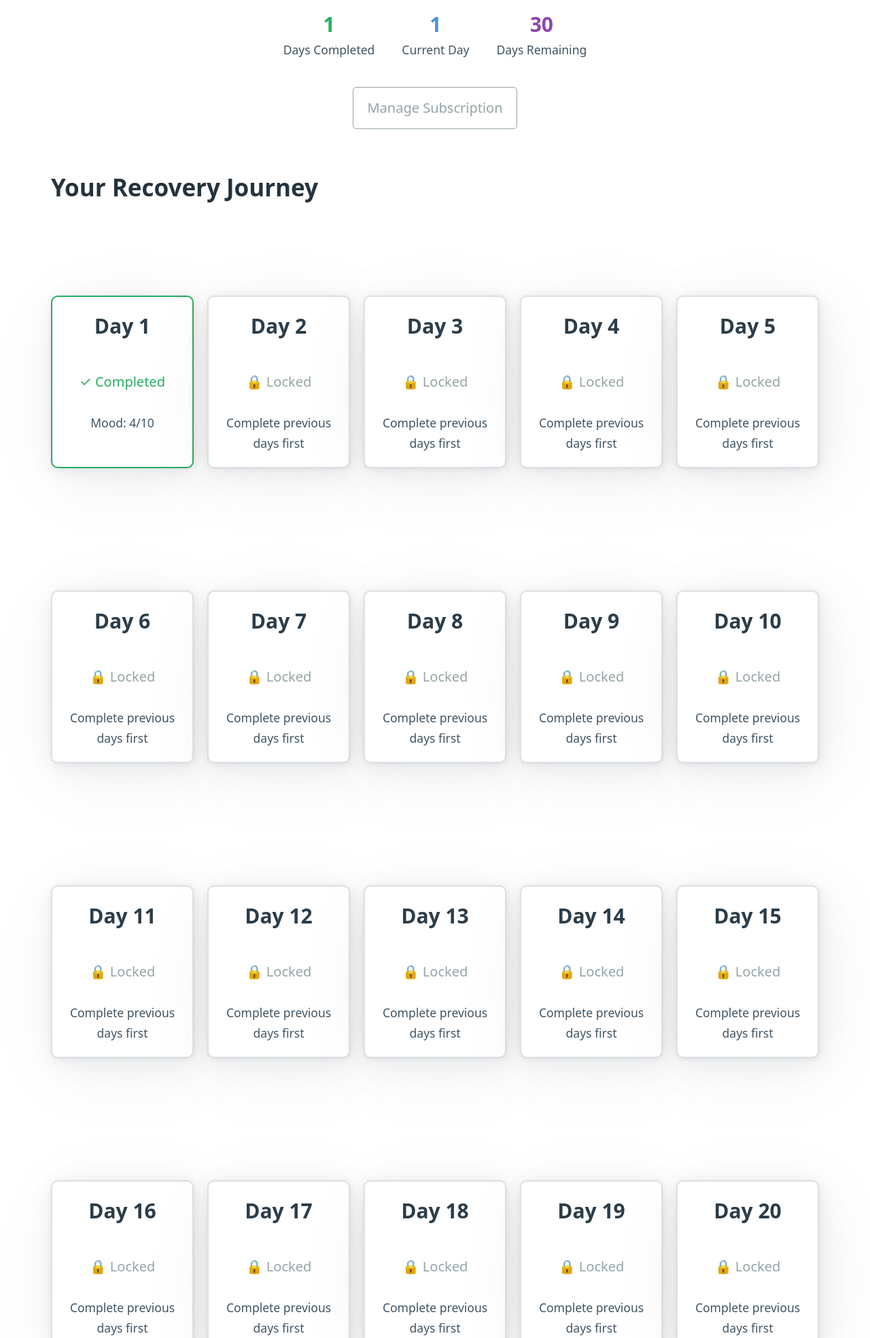
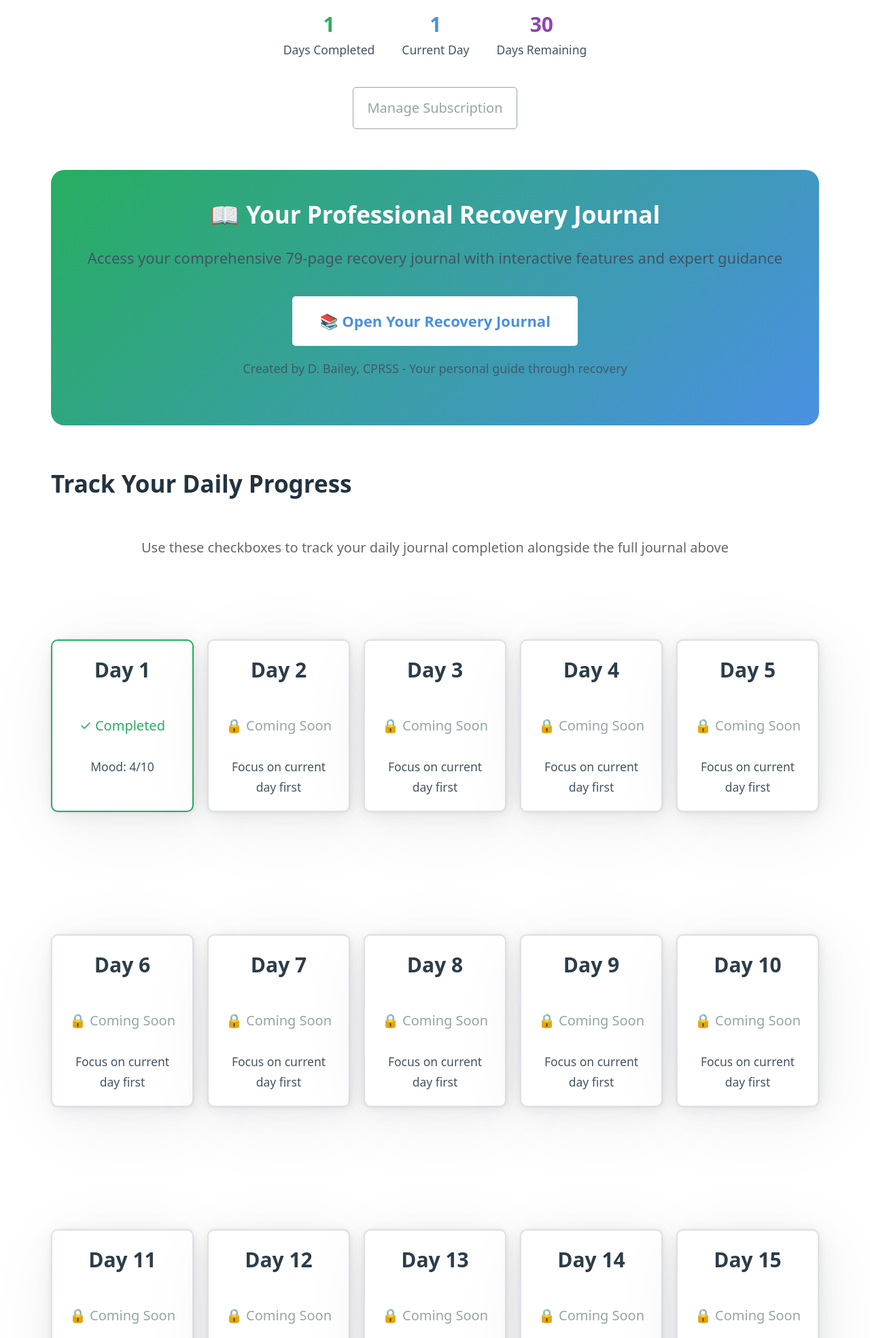
Before and after one commit to debailey30/eyesofanaddict2, a Flask app: page /dashboard in a window 1280 px wide. Shown: the part 497-2466 px from the top of the page at 68% size. Run offline with Flask 3, Linux system fonts and the light colour scheme; a user stored in the database is signed in; tables that the repository leaves empty hold one stand-in row (values such as "Sample post"); some libraries are stand-ins or nearby versions.

Commit message:
Add access to the full 79-page recovery journal for subscribers
Introduce a new route '/recovery-journal' to serve the full PDF journal and update the dashboard to link to it, enhancing user access to recovery resources.

Replit-Commit-Author: Agent
Replit-Commit-Session-Id: bc95e8a9-54a1-425b-abda-28d922a4cfa7
Replit-Commit-Checkpoint-Type: intermediate_checkpoint
Replit-Commit-Screenshot-Url: https://storage.googleapis.com/screenshot-production-us-central1/235b7b78-ee6f-48a7-bf4f-e685f00ccb09/bc95e8a9-54a1-425b-abda-28d922a4cfa7/UegPsCV

```diff
--- a/routes.py
+++ b/routes.py
@@ -1,4 +1,4 @@
-from flask import render_template, request, flash, redirect, url_for, session
+from flask import render_template, request, flash, redirect, url_for, session, send_from_directory
 from flask_login import login_user, logout_user, login_required, current_user
 from app import app, db
 from forms import ContactForm, EmailSubscriptionForm, RegistrationForm, LoginForm
@@ -184,16 +184,16 @@ def logout():
 @app.route('/dashboard')
 @login_required
 def dashboard():
-    """User dashboard for journal access"""
+    """User dashboard for recovery journal access"""
     # Check subscription status
     if not current_user.has_active_subscription():
         flash('Your subscription is not active. Please subscribe to access your recovery journal.', 'error')
         return redirect(url_for('subscription_info'))
 
-    # Get user's journal entries
+    # Get user's basic progress tracking entries
     entries = JournalEntry.query.filter_by(user_id=current_user.id).order_by(JournalEntry.day_number).all()
 
-    # Create missing entries for days 1-30
+    # Create missing entries for days 1-30 for progress tracking
     existing_days = {entry.day_number for entry in entries}
     for day in range(1, 31):
         if day not in existing_days:
@@ -261,6 +261,18 @@ def subscription_info():
     """Information about journal subscription"""
     return render_template('subscription_info.html')
 
+@app.route('/recovery-journal')
+@login_required
+def recovery_journal():
+    """Serve the full 79-page recovery journal to subscribers"""
+    # Check subscription status
+    if not current_user.has_active_subscription():
+        flash('Your subscription is not active. Please subscribe to access the recovery journal.', 'error')
+        return redirect(url_for('subscription_info'))
+
+    # Serve the professional 79-page recovery journal
+    return send_from_directory('static/downloads', 'recovery-journal-full.pdf', as_attachment=False)
+
 @app.route('/create-owner-account')
 def create_owner_account():
     """Create owner account for site access"""
--- a/templates/dashboard.html
+++ b/templates/dashboard.html
@@ -28,8 +28,20 @@
         </div>
     </header>
 
+    <!-- Primary Recovery Journal Access -->
+    <section style="text-align: center; margin: 3rem 0; padding: 2rem; background: linear-gradient(135deg, var(--recovery-green), var(--recovery-blue)); border-radius: 1rem; color: white;">
+        <h2 style="color: white; margin-bottom: 1rem;">📖 Your Professional Recovery Journal</h2>
+        <p style="margin-bottom: 2rem; font-size: 1.1rem;">Access your comprehensive 79-page recovery journal with interactive features and expert guidance</p>
+        <a href="{{ url_for('recovery_journal') }}" role="button" style="background: white; color: var(--recovery-blue); border: none; font-weight: bold; padding: 1rem 2rem; font-size: 1.1rem;" target="_blank">
+            📚 Open Your Recovery Journal
+        </a>
+        <p style="margin-top: 1rem; font-size: 0.9rem; opacity: 0.9;">Created by D. Bailey, CPRSS - Your personal guide through recovery</p>
+    </section>
+
+    <!-- Progress Tracking Section -->
     <section class="journal-grid">
-        <h2>Your Recovery Journey</h2>
+        <h2>Track Your Daily Progress</h2>
+        <p style="text-align: center; margin-bottom: 2rem; color: #666;">Use these checkboxes to track your daily journal completion alongside the full journal above</p>
         <div class="journal-days" style="display: grid; grid-template-columns: repeat(auto-fill, minmax(200px, 1fr)); gap: 1rem; margin: 2rem 0;">
             {% for entry in entries %}
                 <article class="day-card" style="border: 2px solid {% if entry.completed %}var(--recovery-green){% else %}#dee2e6{% endif %}; border-radius: 0.5rem; padding: 1rem; text-align: center; transition: transform 0.3s ease;">
@@ -41,13 +53,13 @@
                         {% endif %}
                     {% elif entry.day_number == current_user.current_day %}
                         <p style="color: var(--recovery-blue);">📝 Current Day</p>
-                        <a href="#" role="button" style="font-size: 0.9rem;">Start Writing</a>
+                        <a href="{{ url_for('recovery_journal') }}" role="button" style="font-size: 0.9rem;" target="_blank">Work in Journal</a>
                     {% elif entry.day_number < current_user.current_day %}
-                        <p style="color: var(--recovery-orange);">⏳ Catch Up</p>
-                        <a href="#" role="button" class="secondary" style="font-size: 0.9rem;">Complete</a>
+                        <p style="color: var(--recovery-orange);">⏳ Available</p>
+                        <a href="{{ url_for('recovery_journal') }}" role="button" class="secondary" style="font-size: 0.9rem;" target="_blank">Continue</a>
                     {% else %}
-                        <p style="color: var(--recovery-gray);">🔒 Locked</p>
-                        <small>Complete previous days first</small>
+                        <p style="color: var(--recovery-gray);">🔒 Coming Soon</p>
+                        <small>Focus on current day first</small>
                     {% endif %}
                 </article>
             {% endfor %}
```
